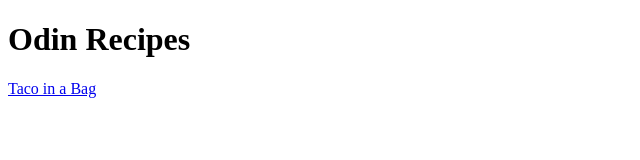
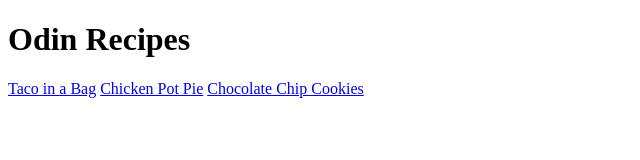
Before and after one commit to dyk-github/odin-recipes, a plain HTML site: page index.html in a window 1280 px wide. Shown: the whole page, without its empty margins (0-640 px from the left). Drawn offline with Linux system fonts and the light colour scheme.

Commit message:
Add links to chicken-pot-pie.html and chocolate-chip-cookies.html

```diff
--- a/index.html
+++ b/index.html
@@ -7,6 +7,7 @@
 <body>
     <h1>Odin Recipes</h1>
     <a href="./recipes/taco-in-a-bag.html">Taco in a Bag</a>
-
+    <a href="./recipes/chicken-pot-pie.html">Chicken Pot Pie</a>
+    <a href="./recipes/chocolate-chip-cookies.html">Chocolate Chip Cookies</a>
 </body>
 </html>
```
